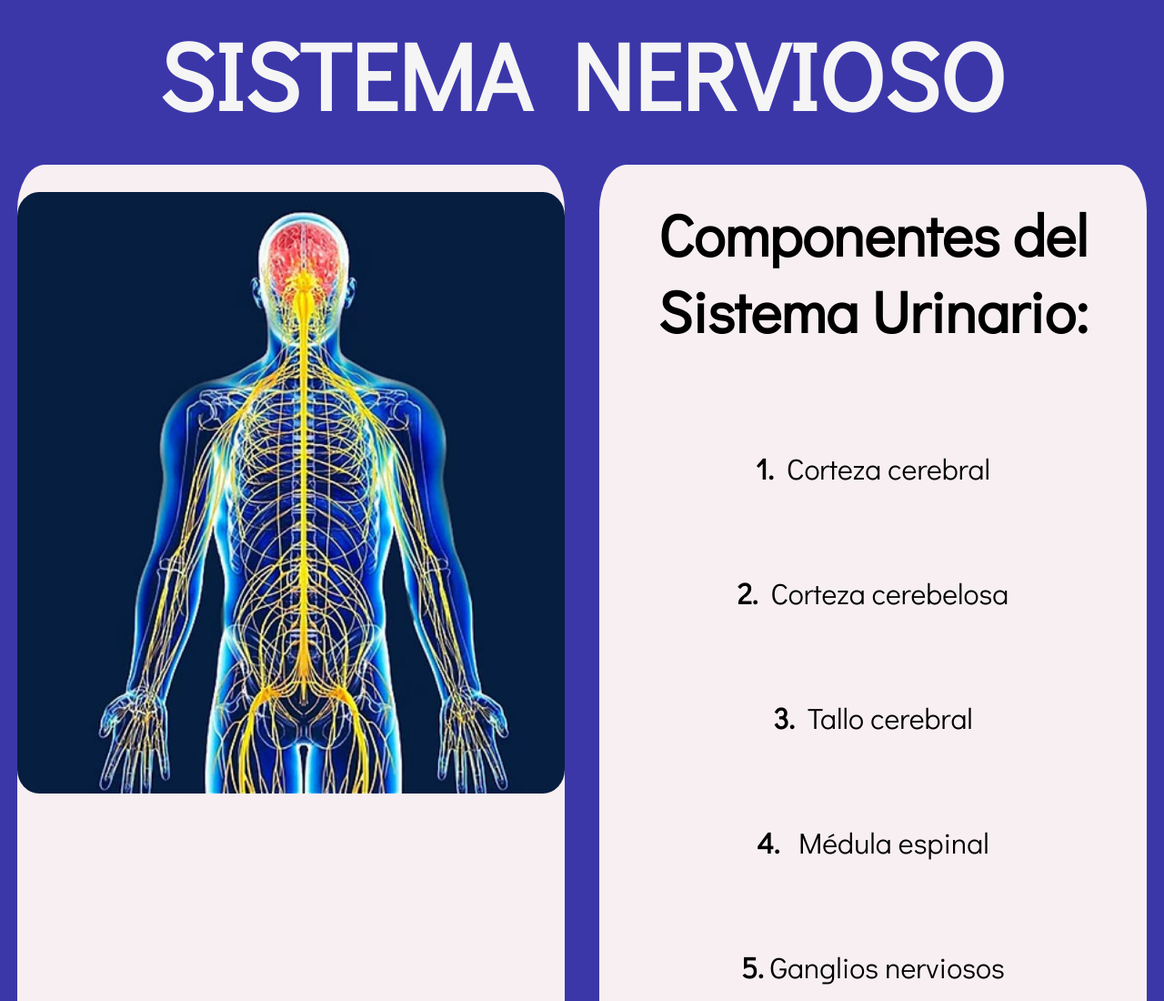
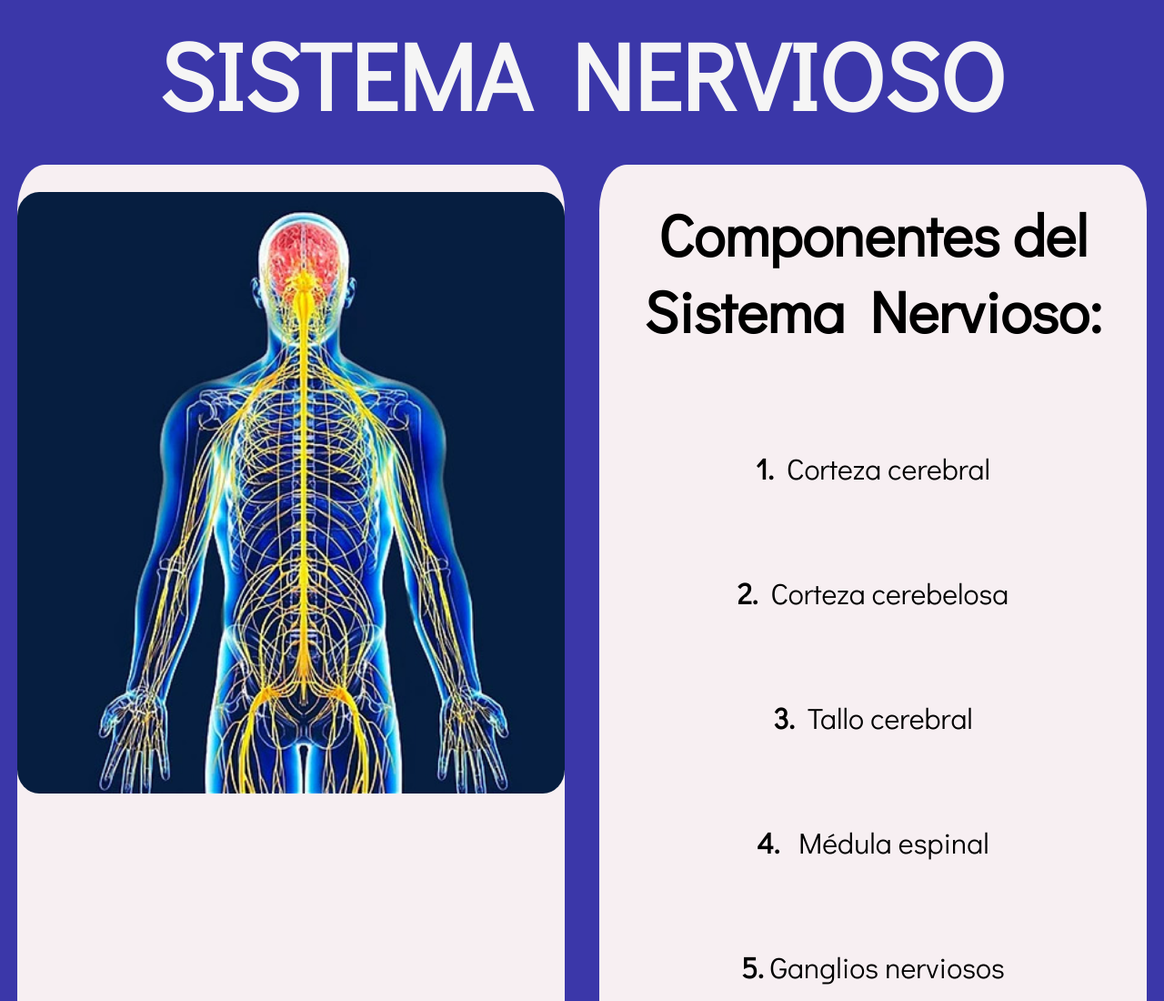
Before and after one commit to wizzzzzzrd/JudaSisNer, a plain HTML site: page juda-sistema-nervioso/index.html in a window 1280 px wide. Shown: the top 1100 px of the page at 91% size. Drawn offline with Linux system fonts and the light colour scheme.

Commit message:
Update index.html

```diff
--- a/juda-sistema-nervioso/index.html
+++ b/juda-sistema-nervioso/index.html
@@ -24,7 +24,7 @@
         </div>
         <div class="boxTwo" style="background-color:#F7EFF2;">
             <div class="cont-text"><br>
-                <h2 class="title" style="font-size: 4rem;">Componentes del Sistema Urinario:</h2><br>
+                <h2 class="title" style="font-size: 4rem;">Componentes del Sistema Nervioso:</h2><br>
                 <br><br><br><br>
                 <a href="cortezaCerebral.html"><p class="para" style="text-align: center; font-size: 2em;"><b>1.</b>&nbsp;&nbsp;Corteza cerebral</p></a><br><br><br><br>
                 <a href="cortezaCerebeloza.html"><p class="para" style="text-align: center; font-size: 2em;"><b>2.</b>&nbsp;&nbsp;Corteza cerebelosa</p></a><br><br><br><br>
```
